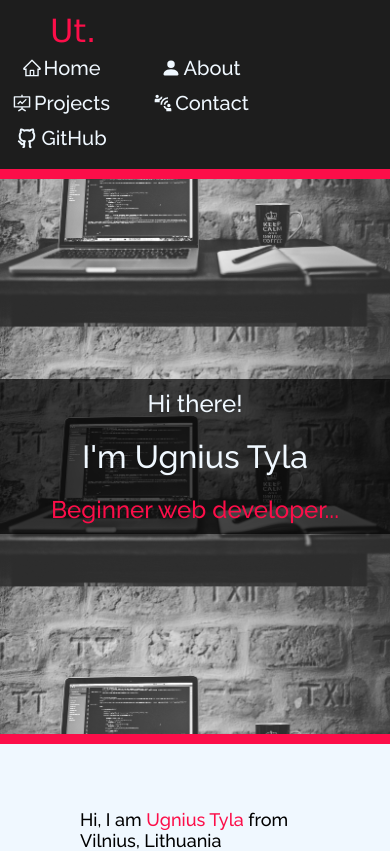
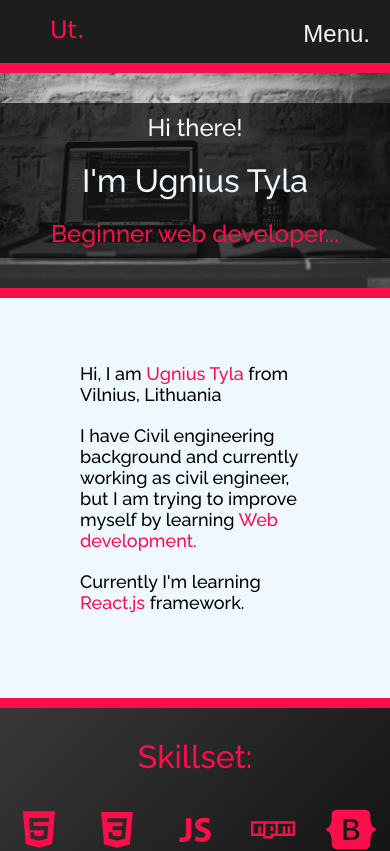
Before and after one commit to UnisLTU/portfolio, a React (Create React App) app: page / in a window 390 px wide. Shown: the top 851 px of the page. Built offline with nearby package versions, Linux system fonts and the light colour scheme.

Commit message:
navbar update

```diff
--- a/src/components/Home/Home.module.css
+++ b/src/components/Home/Home.module.css
@@ -34,3 +34,12 @@
     padding: 10px;
 
   }
+
+  @media only screen and (max-width: 851px){
+
+  .home {
+    background-image: url(../../Assets/blackwhite.jpg);
+    padding-top: 30px;
+    padding-bottom: 30px;
+  }
+}
--- a/src/components/Navbar/NavBar.jsx
+++ b/src/components/Navbar/NavBar.jsx
@@ -18,6 +18,11 @@ const NavBar = () => {
     };
   }, []);
 
+  const [isShown, setIsShown] = useState(false);
+
+  const handleClick = event => {
+    setIsShown(current => !current);
+  };
 
 
   return (
@@ -30,6 +35,16 @@ const NavBar = () => {
         <Link className={styles.nav_buttons} to="contact" spy={true} smooth={true} offset={-64} duration={500}><MdOutlineConnectWithoutContact size={20} style={{ padding: 2 }} /> Contact </Link>
         <a className={styles.nav_buttons} href="https://github.com/UnisLTU"><RiGithubLine size={24} style={{ padding: 2 }} />GitHub</a>
       </nav >
+      <button onClick={handleClick}>Menu.</button>
+      {isShown && (
+        <ul>
+          <Link className={styles.nav_buttons} to="home" spy={true} smooth={true} offset={-100} duration={500} ><AiOutlineHome size={20} style={{ padding: 2 }} />Home</Link>
+          <Link className={styles.nav_buttons} to="about" spy={true} smooth={true} offset={-64} duration={500}><BsFillPersonFill size={20} style={{ padding: 2 }} />About</Link>
+          <Link className={styles.nav_buttons} to="projects" spy={true} smooth={true} offset={-64} duration={500}><AiOutlineFundProjectionScreen size={20} style={{ padding: 2 }} />Projects</Link>
+          <Link className={styles.nav_buttons} to="contact" spy={true} smooth={true} offset={-64} duration={500}><MdOutlineConnectWithoutContact size={20} style={{ padding: 2 }} /> Contact </Link>
+          <a className={styles.nav_buttons} href="https://github.com/UnisLTU"><RiGithubLine size={24} style={{ padding: 2 }} />GitHub</a>
+        </ul>
+      )}
     </div >
   );
 }
--- a/src/components/Navbar/NavBar.module.css
+++ b/src/components/Navbar/NavBar.module.css
@@ -6,9 +6,14 @@
     top: 0;
     width: 100%;
     z-index: 999;
+    transition: 0.2s linear;
   }
 
-  .navbar_show {
+  button {
+    display: none;
+  }
+
+  ul {
     display: none;
   }
 
@@ -30,8 +35,11 @@
   }
 
   .navbar {
+    display: flex;
+    flex-direction: row;
     float: right;
     padding-right: 30px;
+
   }
 
   .nav_buttons {
@@ -42,7 +50,6 @@
     width: 120px;
     display: flex;
     align-items: center;
-    float: left;
     text-decoration: none;
     font-size: 20px;
     color: aliceblue;
@@ -54,10 +61,35 @@
     color: #fc0e49;
   }
 
-  @media only screen and (max-width: 500px) {
-    .logo {
-      font-size: 32px;
+  @media only screen and (max-width: 851px) {
 
+    .navbar {
+      display: none;
     }
 
+    .logo {
+      padding-top: 6px;
+    }
+
+
+    button {
+      display: block;
+      flex-direction: column;
+      right: 10%;
+      background: none;
+      color: aliceblue;
+      border: none;
+      font-size: 24px;
+      padding-top: 10px;
+      padding-right: 20px;
+      float: right;
+    }
+
+    ul {
+      z-index: 999;
+      display: flex;
+      flex-direction: column;
+      padding-top: 30px;
+      align-items: center;
+    }
   }
```
